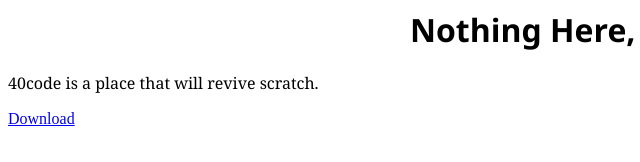
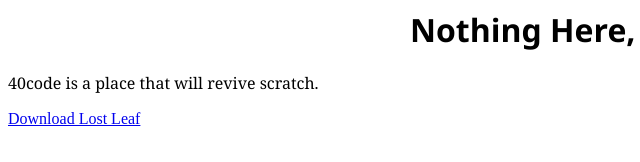
Before and after one commit to 40code/40code.github.io, a plain HTML site: page index.html in a window 1280 px wide. Shown: the full height of the page, 0-640 px from the left. Drawn offline with Linux system fonts and the light colour scheme.

Commit message:
Update index.html

```diff
--- a/index.html
+++ b/index.html
@@ -1,7 +1,7 @@
 <title>40code</title>
 <h1>Nothing Here, Yet anyways...</h1>
 <p>40code is a place that will revive scratch.</p>
-<a href="Lost Leaf Mobile-1_0_0.apk" download>Download</a>
+<a href="Lost Leaf Mobile-1_0_0.apk">Download Lost Leaf</a>
 <style>
 
   h1 {
```
